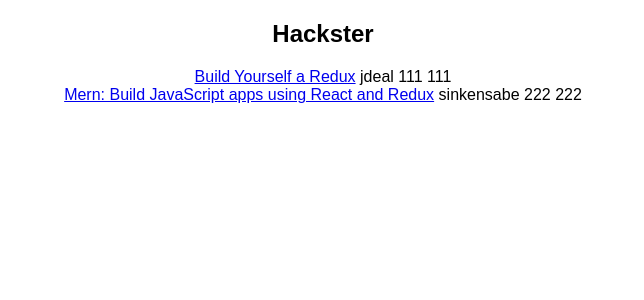
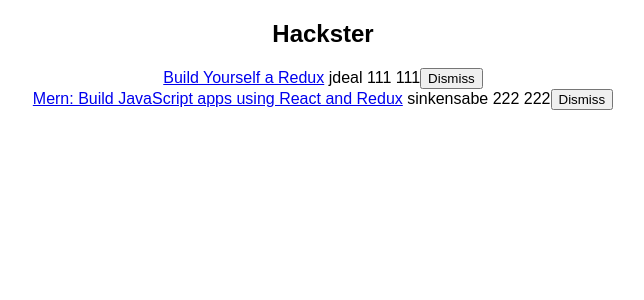
Before and after one commit to oaksofmamre/hackster, a React (Create React App) app: page / in a window 1280 px wide. Shown: the top 300 px of the page, without its empty margins (317-961 px from the left). Built offline with nearby package versions, Linux system fonts and the light colour scheme.

Commit message:
added functionality to delete

```diff
--- a/src/App.js
+++ b/src/App.js
@@ -24,11 +24,22 @@
 ];
 
 class App extends Component {
+  constructor(props) {
+    super(props);
+    this.state = {
+      list
+    };
+    this.onDismiss = this.onDismiss.bind(this);
+  }
+  onDismiss(id) {
+    const updatedList = this.state.list.filter(item => item.objectID !== id);
+    this.setState({ list: updatedList });
+  }
   render() {
     return (
       <div className="App">
         <h2>{title}</h2>
-        {list.map(item => (
+        {this.state.list.map(item => (
           <div key={item.objectID}>
             <span>
               <a href={item.url}>{item.title}</a>
@@ -36,6 +47,14 @@
             <span> {item.author}</span>
             <span> {item.num_comments}</span>
             <span> {item.points}</span>
+            <span>
+              <button
+                onClick={() => this.onDismiss(item.objectID)}
+                type="button"
+              >
+                Dismiss
+              </button>
+            </span>
           </div>
         ))}
       </div>
```
